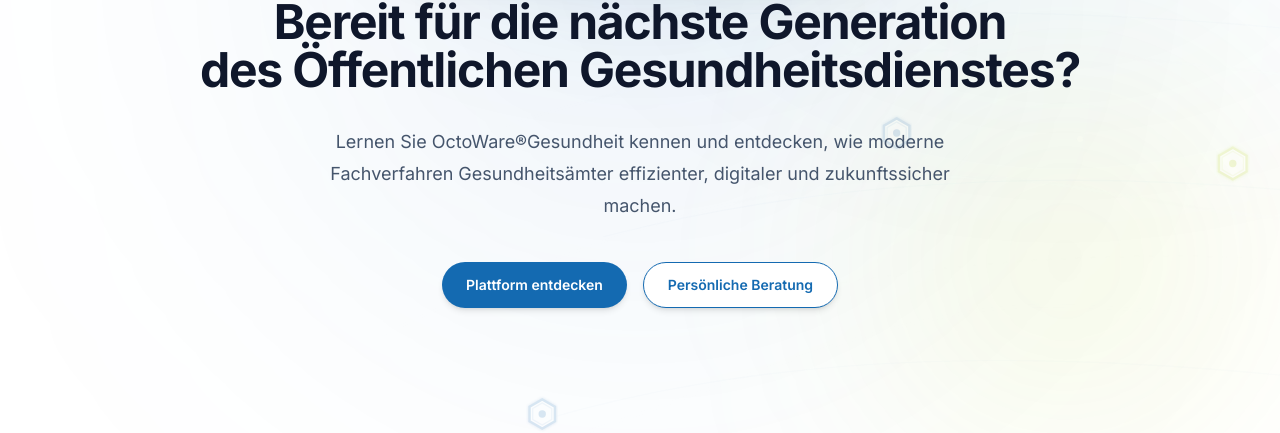
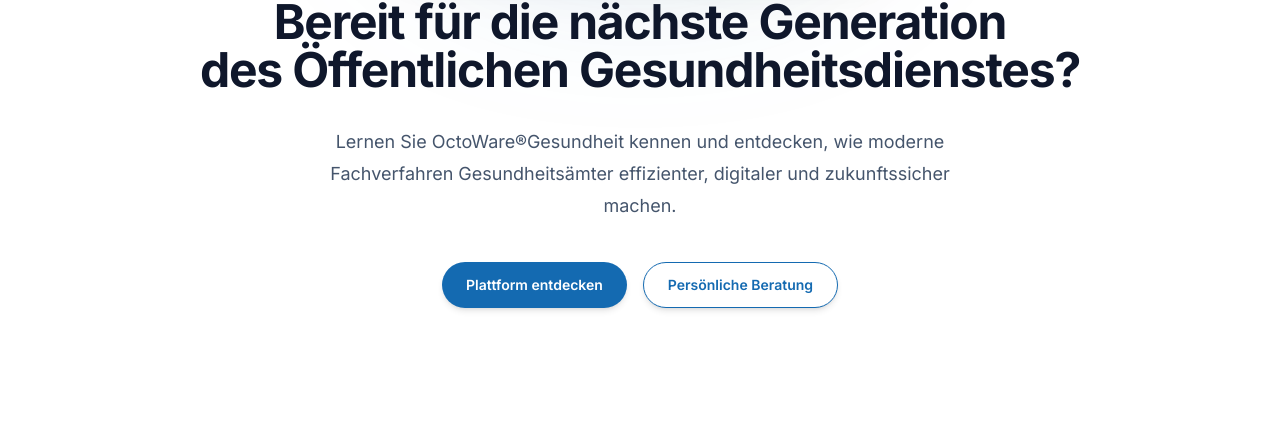
Before and after one commit to weblogger117-art/octoware-website, a Next.js app: page / in a window 1280 px wide. Shown: the part 6220-6653 px from the top of the page. Built offline with nearby package versions, Linux system fonts and the light colour scheme.

Commit message:
Update CTA.tsx

```diff
--- a/components/sections/CTA.tsx
+++ b/components/sections/CTA.tsx
@@ -6,58 +6,10 @@ import { Reveal } from "@/components/ui/Reveal";
 
 export function CTA() {
   return (
-   <section className="relative overflow-hidden py-32">
+   <section className="relative py-32">
 
       {/* Hintergrund */}
-      <div className="absolute inset-0 -z-10 overflow-hidden">
 
-        <Image
-          src="/images/graphics/network-background.svg"
-          alt=""
-          aria-hidden
-          width={2200}
-          height={1400}
-          className="
-            absolute
-            left-1/2
-            top-1/2
-            max-w-none
-            -translate-x-1/2
-            -translate-y-1/2
-            opacity-15
-            select-none
-          "
-        />
-
-        <div
-          className="
-            absolute
-            left-1/2
-            top-1/2
-            h-[700px]
-            w-[700px]
-            -translate-x-1/2
-            -translate-y-1/2
-            rounded-full
-            bg-[#146ab1]/8
-            blur-[170px]
-          "
-        />
-
-        <div
-          className="
-            absolute
-            right-10
-            bottom-0
-            h-[350px]
-            w-[350px]
-            rounded-full
-            bg-[#adce00]/10
-            blur-[120px]
-          "
-        />
-
-      </div>
 
       <div className="mx-auto max-w-6xl px-6">
 
```
